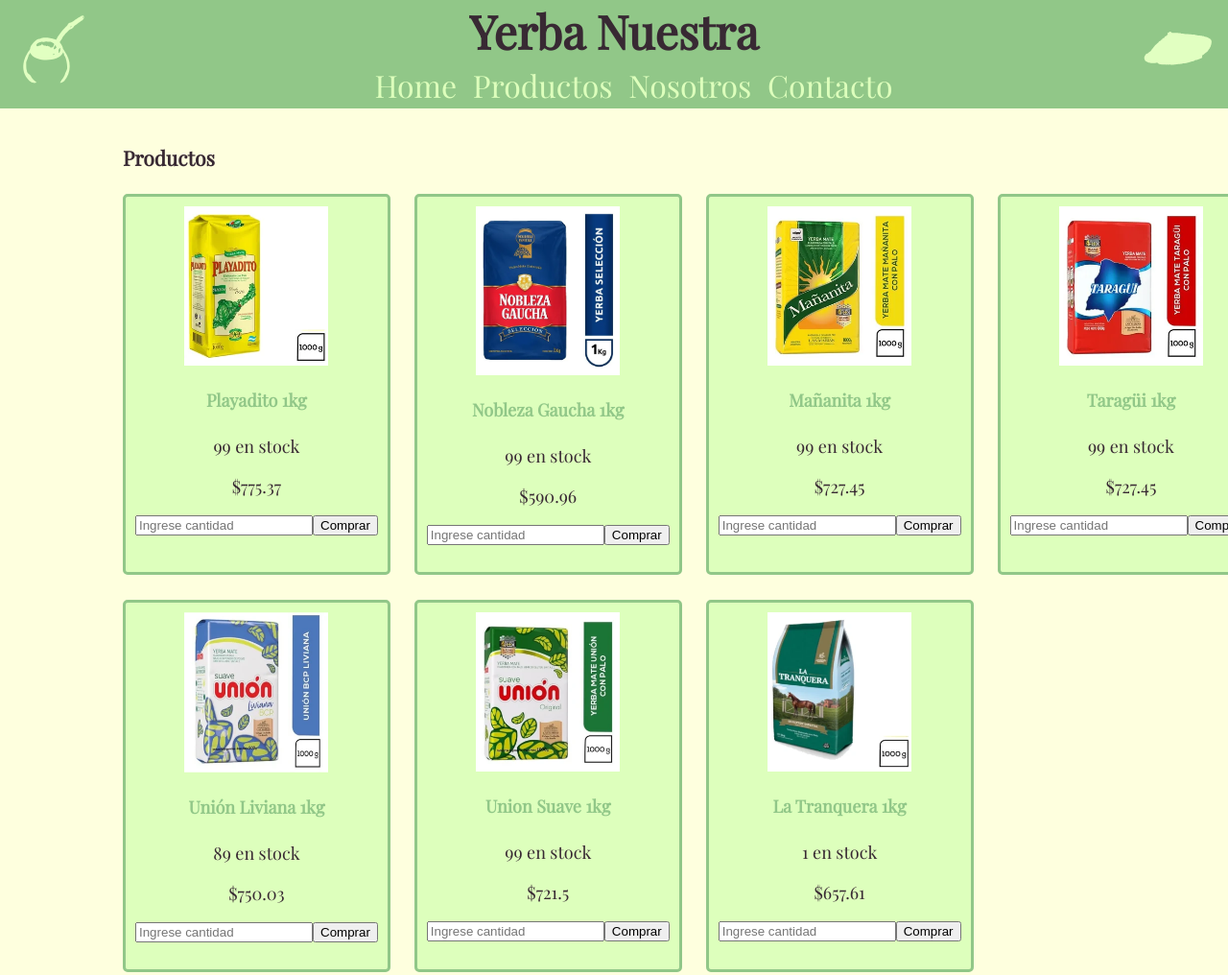
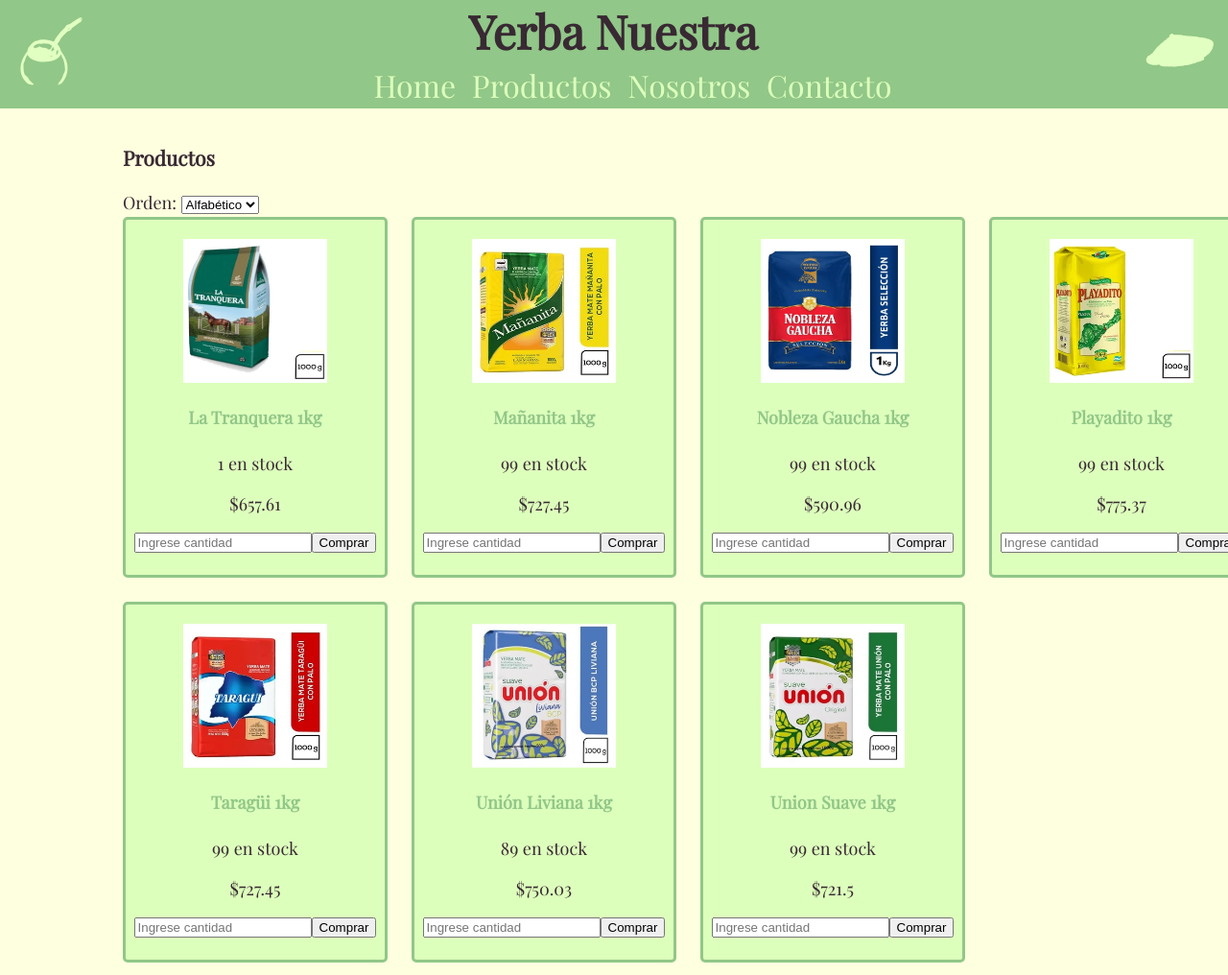
Before and after one commit to AndresPataFM/Yerba-Nuestra, a website with bundled scripts: page pages/store.html in a window 1280 px wide. Shown: the top 1016 px of the page at 96% size. Built offline with nearby package versions, Linux system fonts and the light colour scheme; a script that the page names is missing.

Commit message:
cambios menores

```diff
--- a/Javascript/components/header.js
+++ b/Javascript/components/header.js
@@ -2,11 +2,16 @@
     //Busca el header
     let header = document.getElementsByTagName("header")[0]
     //crea y agrega la primera img
+    let linkIndex = document.createElement("a")
+    linkIndex.href= "./../index.html"
+    linkIndex.classList.add("headerLink")
     let imgMate = document.createElement("img")
     imgMate.classList.add("logo")
     imgMate.alt = "logo"
     imgMate.src = "./../img/mateLogo.svg"
-    header.appendChild(imgMate)
+    imgMate.classList.add("logo")
+    linkIndex.appendChild(imgMate)
+    header.appendChild(linkIndex)
     //crea el nav, menuuholder y sus componentes
     let nav = document.createElement("nav")
     let menuHolder = document.createElement("div")
@@ -37,14 +42,21 @@
     nav.appendChild(menuToggle)
     menuHolder.appendChild(nav)
     header.appendChild(menuHolder)
+    //Crea link a backoffice
+    let backoffice = document.createElement("a")
+    backoffice.href= "./backdoor.html"
+    backoffice.classList.add("headerLink")
     //Crea la segunda imagen
     let imgBeret = document.createElement("img")
     imgBeret.classList.add("boina")
     imgBeret.alt = "boina"
     imgBeret.src = "./../img/boina.svg"
-    header.appendChild(imgBeret)
-    //hace que el menu collapse o apareza con slide toggle para mobile
+    imgBeret.classList.add("boina")
+    backoffice.appendChild(imgBeret)
+    header.appendChild(backoffice)
+    //hace que el menu collapse o apareza con slide toggle para mobile, si se usa el botton, no desaparece luego porque sobreescribe el css,
     $(".hamburgerButton").on("click", function (){
         $(".menuToggle").toggle(100)
+        $(".hamburgerButton").css("display", "block")
     })
 }
--- a/Javascript/store.js
+++ b/Javascript/store.js
@@ -1,8 +1,8 @@
-/* Guía de Uso
+/* =================== GUÍA DE USO ===================
     La funcionalidad de esta pagina esta dada por 3 objetos: pata, store y storeBuilder
 
     || pata ||
-    el objeto pata tiene 3 metodos para facilitar el codigo de la página
+        el objeto pata tiene 3 metodos para facilitar el codigo de la página
         pata.round2(numero)
             recibe un número y lo redondea a 2 cifras
         pata.rounder(numero, cifras)
@@ -11,9 +11,54 @@
             recibe un array y un index del elemento a remover del arrat. Remueve el elemento del array y te devuelve el array reducido
 
     || store ||
-    es el objeto principal detras de la funcionalidad de la tienda. Aca es donde se manejan tanto los productos, como la canasta, como las funciones de sorteo.
+        es el objeto principal detras de la funcionalidad de la tienda. Aca es donde se manejan tanto los productos, como la canasta, como las funciones de sorteo.
         store.Product
-        es un constructor
+            es una clase que utiliza nombre, tipo, codigo, precio y stock para crear un producto
+            store.Product.empty()
+                un metodo del objeto que se fija si tiene stock disponible [se pierde en local storage]
+            store.Product.markUp(costoBase)
+                es el metodo que calcula la ganancia al revender el producto, es mas facil cambiar la ganancia modificandolo
+            store.Product.taxes(precioVenta)
+                un metodo calcula todos los impuestos del producto
+        store.products
+            array que contiene todos los productos
+        store,productQuantity
+            cuenta la cantidad total de productos
+        store.addProduct(nombre, tipo, codigo, precio, stock)
+            agrega un nuevo Product al array de store.products validando los valores ingresados
+        store.checkStock(codigo)
+            se fija si el producto con el codigo seleccionado tiene stock
+        store.restock(codigo, cantidad)
+            aumenta el stock del producto por la cantidad seleccionada
+        store.sell
+            contiene todo el proceso de venta
+            store.sell.BasketProduct({Product}, cantidad)
+                crea un producto con la cantidad a comprar a la canasta, calcylando precios
+            store.sell.basket
+                un array que guarda todos los productos a comprar
+            store.sell.basketTotal
+                guarda el total a pagar de la canasta y delivery
+            store.sell.basketPriceTotal
+                guarda el total de la canasta de productos
+            store.sell.basketProfit
+                guarda la ganancia sacada de lso productos de la canasta
+            store.sell.basketTaxesTotal
+                guarda el total a impuestos a pagar
+            store.sell.deliveryTotal
+                guarda el total de delivery a pagar
+            store.sell.getProduct(codigo)
+                devuelve el {producto} con el codigo ingresado
+            addBasket(codigo, cantidad)
+                agrega  al array sore.sell.basket un BasketProduct con el codigo ingresado junto con la cantidad ingresada, cambiando los valores de precios mencionados (con updateBasket), guarda la canasta en local storage y llama una funcion para cambiar los productos que se muestran al usuario en la canasta.
+            updateBasket()
+                calcula los valores de basketTotal, basketPriceTotal, basketProfit, basketTaxesTotal con los valores de store.sell.basket
+            removeBasket(codigo)
+                remueve un producto de la canasta que tenga el codigo ingresado
+            reset
+            reduceStock
+            selling
+        store.rearrange(nro)
+
 
 
 
@@ -22,10 +67,7 @@
 
 
 */
-
-//Variables de local storage
-let productList;
-let savedBasket;
+/*=================== ENTIDADES ===================*/
 
 //Facilita calculos
 const pata = {
@@ -88,7 +130,6 @@
     products: [],
     //Cantidad de productos en el array
     productQuantity: 0,
-    validators: false,
     //Agrega productos, aumenta la cantidad de productos y checkea si tiene en stock
     addProduct: function(name, type, code, price, stock){
         //validador de parametros ingresados
@@ -117,8 +158,8 @@
             return console.log("Error: type tiene que ser un string")
         }
         //Valida stock (se valida antes que codigo porque codigo tarda mas en validar)
-        if(!Number.isInteger(stock)||stock<1){
-            return console.log("Error: todos los stock son numeros integrales mayores a 0")
+        if(!Number.isInteger(stock)||stock<0){
+            return console.log("Error: todos los stock son numeros integrales iguales o mayores a 0")
         }
         //Valida price
         if(price<=0){
@@ -146,6 +187,7 @@
         this.products.push(new this.Product(name, type, code, price, stock));
         this.products[this.products.length-1].empty();
         this.productQuantity++;
+        store.rearrange(4)
         localStorage.setItem("productList", JSON.stringify(store.products))
         return console.log(this.products[this.products.length-1])
     },
@@ -157,7 +199,6 @@
         } else {
             this.products[productIndex].available=true
         }
-
     },
     //Aumenta el stock de un producto
     restock: function(code, quantity){
@@ -190,6 +231,7 @@
         basketPriceTotal: 0,
         basketProfit: 0,
         basketTaxesTotal: 0,
+        deliveryTotal: 0,
         //si matchea el codigo trae el producto
         getProduct: function(code){
             let toBuy = {};
@@ -217,7 +259,7 @@
                 this.basketProfit+=x.purchaseProfit
                 this.basketTaxesTotal+=x.purchaseTax
             })
-            this.basketTotal = pata.round2(this.basketPriceTotal)
+            this.basketTotal = pata.round2(this.basketPriceTotal) + this.deliveryTotal
             storeBuilder.changeBasketTotal()
         },
         removeBasket: function(code){
@@ -236,15 +278,6 @@
                 this.deliveryTotal=loc.price
                 return loc.price
             }
-        },
-        //calcula el precio total de la canasta
-        productPriceCalc: function(){
-            let priceHolder = 0;
-            for(let i=0; i<this.basket.length; i++){
-                priceHolder+= basket[i].product.price * basket[i].quantity;
-            };
-            this.productPriceTotal = priceHolder
-            return this.productPriceTotal
         },
         //Lleva la canasta al estado inicial (para cuando finaliza la compra)
         reset: function(){
@@ -273,12 +306,13 @@
             this.reduceStock()
             this.reset()
             storeBuilder.changeBasketList()
+            // mensaje de sweetAlert 2
             return Swal.fire('Venta realizada',
             '¡Muchas gracias por su compra!',
             'success')
         },
     },
-    sort: function(order){
+    rearrange: function(order){
         switch(order){
             case 1:
                 //ordenar por codigo
@@ -287,7 +321,6 @@
                     if(x.code<y.code){return -1}
                     return 0
                 })
-                return console.log(store.products)
                 break;
             case 2:
                  //ordenar por baseCost, por como estan codeado todos los precios, price, tax, profit, etc se ordenarian igual
@@ -296,30 +329,25 @@
                     if(x.baseCost<y.baseCost){return -1}
                     return 0
                 })
-                return console.log(store.products)
                 break;
-                case 1:
             case 3:
-            //ordenar por stock
+                //ordenar por stock
                 store.products.sort((x, y)=>{
                     if(x.stock>y.stock){return 1}
                     if(x.stock<y.stock){return -1}
                     return 0
                 })
-                return console.log(store.products)
                 break;
             case 4:
                 //ordenar por name
                 store.products.sort((x, y)=>{return x.name.localeCompare(y.name)})
-                return console.log(store.products)
                 break;
             case 5:
                 //ordenar por type
                 store.products.sort((x, y)=>{return x.type.localeCompare(y.type)})
-                return console.log(store.products)
                 break;
             default:
-                //ordenar por codigo
+                //ayuda
                 console.log("ordenar por [parametro]: [1]code; [2]cost,price,etc; [3]stock; [4]name; [5]type")
                 break;
         }
@@ -337,7 +365,15 @@
         for (let i = 0; i<store.sell.basket.length; i++){
             let item = store.sell.basket[i]
             let li = document.createElement("li")
-            li.textContent = `${item.quantity} unidades de ${item.product.name}($${item.product.totalPrice}) pro un total de ${item.purchaseTotal}`
+            li.textContent = `${item.quantity} unidades de ${item.product.name}($${item.product.totalPrice}) pro un total de ${item.purchaseTotal}   `
+            let x = document.createElement("button")
+            x.innerHTML= "X"
+            x.addEventListener("click", (e)=>{
+                e.preventDefault()
+                store.sell.removeBasket(item.product.code)
+                store.sell.updateBasket()
+            })
+            li.appendChild(x)
             lista.appendChild(li);
         }
     document.getElementById("totalPrice").innerText = `Total: $${store.sell.basketTotal}`
@@ -354,6 +390,12 @@
                 let img = document.createElement("img")
                 //esta de palceholder
                 img.src = `./../img/products/${store.products[i].code}.webp`
+                img.alt = `${store.products[i].name}`
+                img.id = `img${store.products[i].code}`
+                img.addEventListener("error", ()=>{
+                    let temp = document.getElementById(`img${store.products[i].code}`)
+                    temp.src = "./../img/yerbaPlaceholder.png"
+                })
                 card.appendChild(img)
                 //crea un contenedor para el nombre, precio, submit para comprar y boton de compra
                 let dataHolder = document.createElement("div")
@@ -415,6 +457,13 @@
     },
 }
 
+/*=================== VARIABLES ===================*/
+
+//Variables de local storage
+let productList;
+let savedBasket;
+
+/*=================== FUNCIONES ===================*/
 
 function savedProducts(){
     store.addProduct("Playadito 1kg", "yerba", 1, 534, 99)
--- a/pages/store.html
+++ b/pages/store.html
@@ -15,6 +15,14 @@
     <section>
         <!-- Aca se van a agregar todos los productos -->
         <h3>Productos</h3>
+        <form action="">
+            <label for="sort">Orden:</label>
+            <select name="sort" id="sort">
+                <option value="4">Alfabético</option>
+                <option value="3">Stock</option>
+                <option value="2">Precio</option>
+            </select>
+        </form>
         <div id="productHolder">
             <!-- se agrega por js los productos -->
         </div>
--- a/scss/pages/_store.scss
+++ b/scss/pages/_store.scss
@@ -16,9 +16,12 @@
         background-color: $Secondary;
         margin: 1%;
         padding: 10px;
-        width: fit-content;
+        width: 250px;
+        height: 350px;
         img{
+            margin-top: 10px;
             width: 150px;
+            height: 150px;
         }
         .dataHolder{
             h4{
@@ -32,6 +35,8 @@
         }
         form{
             display: flex;
+            justify-content: center;
+            width: 230px;
         }
     }
 }
--- a/scss/structure/_header.scss
+++ b/scss/structure/_header.scss
@@ -10,16 +10,22 @@
     top: 0;
     left: 0;
     z-index: 9999999;
+    .headerLink{
+        height: min-content;
+        align-self: center;
+    }
 }
 .logo{
     height: 78px;
     filter: invert(95%) sepia(7%) saturate(1307%) hue-rotate(37deg) brightness(101%) contrast(105%);
     margin: 1%;
+    margin-left: 10px;
 }
 .boina{
     height: 78px;
     filter: invert(95%) sepia(7%) saturate(1307%) hue-rotate(37deg) brightness(101%) contrast(105%);
     margin: 1%;
+    margin-right: 12px;
 }
 .menuHolder{
     display: flex;
```
Also changed, not shown: index.html (+8 -3 lines), pages/backdoor.html (+4 -3 lines), css/style.css, img/yerbaPlaceholder.png (added).
